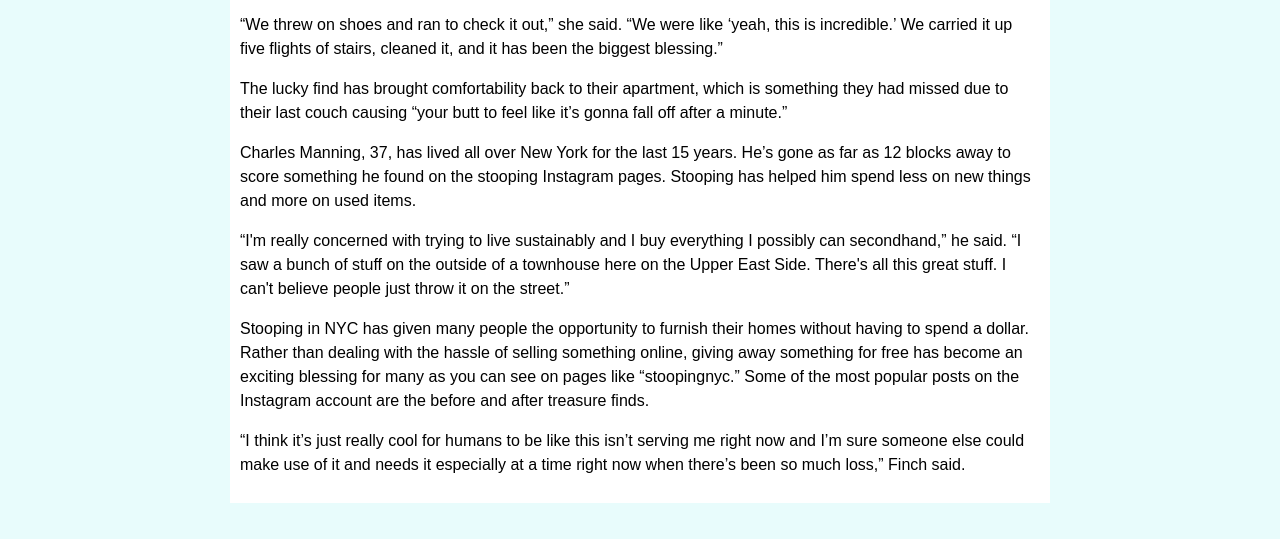
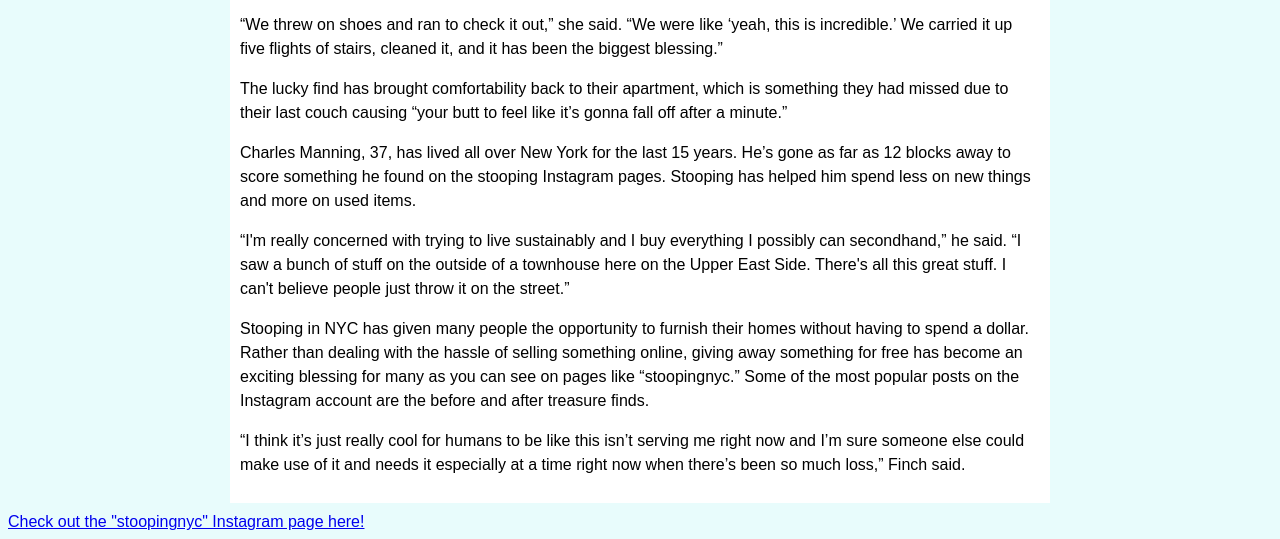
Before and after one commit to jrhonan/group3_final, a plain HTML site: page index.html in a window 1280 px wide. Shown: the part 1446-1985 px from the top of the page. Before the commit the page ends 1959 px from the top, so only its background shows below. Drawn offline with Linux system fonts and the light colour scheme.

Commit message:
Update index.html
added a footer

```diff
--- a/index.html
+++ b/index.html
@@ -129,4 +129,8 @@
     <script src="main.js"></script>
 </body>
 
+<footer>
+<a href="https://www.instagram.com/stoopingnyc/?hl=en"> Check out the "stoopingnyc" Instagram page here!</a>
+</footer>
+
 </html>
```
